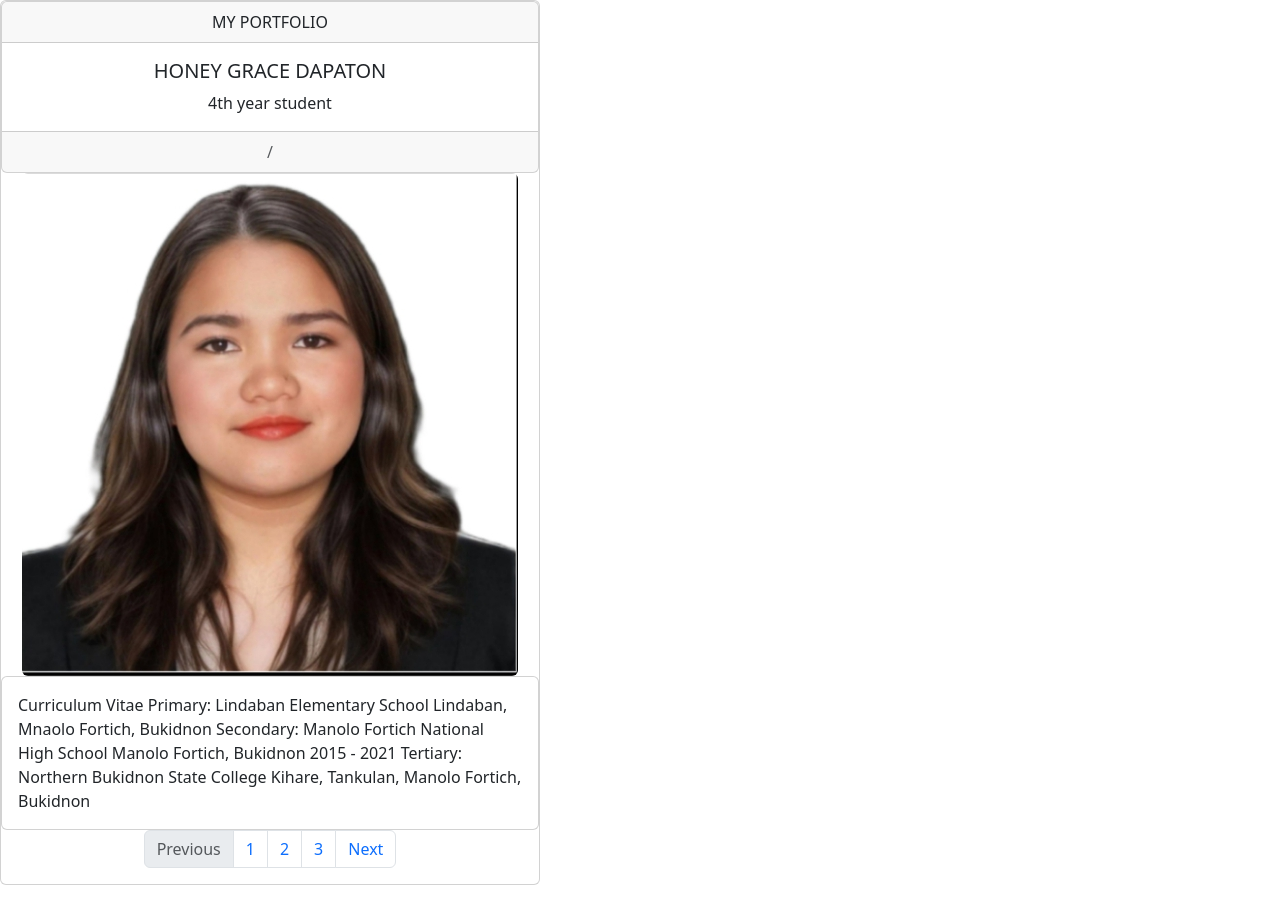
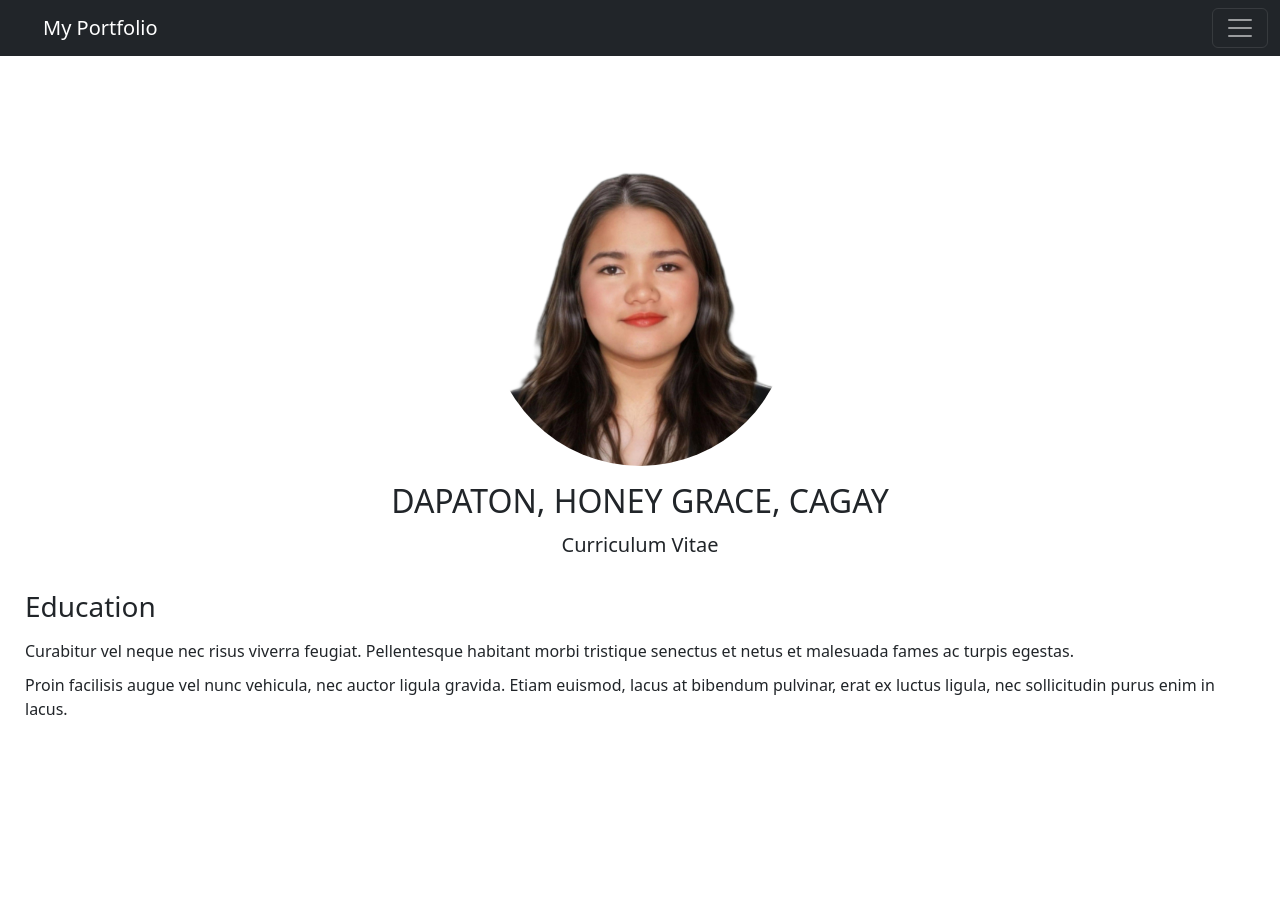
Before and after one commit to HoneyDapaton1/Dapaton---Portfolio, a plain HTML site: page index.html in a window 1280 px wide. After the commit the page ends 800 px from the top, so only its background shows below. Drawn offline with nearby package versions, Linux system fonts and the light colour scheme.

Commit message:
changed the design

```diff
--- a/index.html
+++ b/index.html
@@ -1,63 +1,54 @@
-<!DOCTYPE html>
-<html lang="en">
+<!doctype html>
+<html lang="ar">
+  <head>
+    <meta charset="utf-8">
+    <meta name="viewport" content="width=device-width, initial-scale=1">
+    <link rel="stylesheet" href="https://cdn.jsdelivr.net/npm/bootstrap@5.2.3/dist/css/bootstrap.rtl.min.css" integrity="sha384-DOXMLfHhQkvFFp+rWTZwVlPVqdIhpDVYT9csOnHSgWQWPX0v5MCGtjCJbY6ERspU" crossorigin="anonymous">
 
-    <link href="https://cdn.jsdelivr.net/npm/bootstrap@5.3.3/dist/css/bootstrap.min.css" rel="stylesheet" integrity="sha384-QWTKZyjpPEjISv5WaRU9OFeRpok6YctnYmDr5pNlyT2bRjXh0JMhjY6hW+ALEwIH" crossorigin="anonymous">
-    <script src="https://cdn.jsdelivr.net/npm/bootstrap@5.3.3/dist/js/bootstrap.bundle.min.js" integrity="sha384-YvpcrYf0tY3lHB60NNkmXc5s9fDVZLESaAA55NDzOxhy9GkcIdslK1eN7N6jIeHz" crossorigin="anonymous"></script>
-    <import src="index.css"> </import>
-    <head>
-    <meta charset="UTF-8">
-    <meta name="viewport" content="width=device-width, initial-scale=1.0">
-    <title>My Portfolio</title>
-</head>
+    <title>Portfolio</title>
+  </head>
+  <body style="padding-top: 70px; overflow-y: auto;">
+    <script src="https://cdn.jsdelivr.net/npm/bootstrap@5.2.3/dist/js/bootstrap.bundle.min.js" integrity="sha384-kenU1KFdBIe4zVF0s0G1M5b4hcpxyD9F7jL+jjXkk+Q2h455rYXK/7HAuoJl+0I4" crossorigin="anonymous"></script>
 
-<body>
-    <div class="card mb-3" style="max-width: 540px;">
-    <div class="card text-center">
-        <div class="card-header">
-          MY PORTFOLIO
-        </div>
-        <div class="card-body">
-          <h5 class="card-title">HONEY GRACE DAPATON</h5>
-          <p class="card-text">4th year student</p>
-        </div>
-        <div class="card-footer text-body-secondary">
-          /
+    <!-- Navbar -->
+    <nav class="navbar navbar-dark bg-dark fixed-top">
+      <div class="container-fluid">
+        <a class="navbar-brand" href="#" style="padding-left: 15px; padding-right: 15px;">My Portfolio</a>
+        <button class="navbar-toggler" type="button" data-bs-toggle="offcanvas" data-bs-target="#offcanvasDarkNavbar" aria-controls="offcanvasDarkNavbar">
+          <span class="navbar-toggler-icon"></span>
+        </button>
+        <div class="offcanvas offcanvas-start text-bg-dark" tabindex="-1" id="offcanvasDarkNavbar" aria-labelledby="offcanvasDarkNavbarLabel">
+          <div class="offcanvas-header" style="padding-left: 15px; padding-right: 15px;">
+            <h5 class="offcanvas-title" id="offcanvasDarkNavbarLabel" style="margin-bottom: 10px;">Know her more</h5>
+            <button type="button" class="btn-close btn-close-white" data-bs-dismiss="offcanvas" aria-label="Close"></button>
+          </div>
+          <div class="offcanvas-body" style="padding-left: 15px; padding-right: 15px;">
+            <ul class="navbar-nav justify-content-end flex-grow-1 pe-3">
+              <li class="nav-item">
+                <a class="nav-link active" aria-current="page" href="#" style="margin-bottom: 10px;">Likes/Dislikes</a>
+              </li>
+              <li class="nav-item">
+                <a class="nav-link" href="#" style="margin-bottom: 10px;">Favorite Quote</a>
+              </li>
+              <li class="nav-item">
+                <a class="nav-link" href="#" style="margin-bottom: 10px;">Skills</a>
+              </li>
+            </ul>
+          </div>
         </div>
       </div>
+    </nav>
 
+    <div class="container mt-5 pt-5 text-center" style="margin-top: 100px; padding-left: 15px; padding-right: 15px;">
+      <img src="./img/idphoto.jpg" alt="Profile Photo" style="width: 300px; height: 300px; border-radius: 50%; object-fit: cover;">
+      <h2 class="mt-3" style="margin-top: 15px;">DAPATON, HONEY GRACE, CAGAY</h2>
+      <p class="lead" style="margin-top: 10px;">Curriculum Vitae</p>
+    </div>
 
-      <img src="./img/Screenshot_20250114-111432_1.png" class="rounded mx-auto d-block" alt="...">
-
-      <div class="card">
-        <div class="card-body">
-          Curriculum Vitae
-
-          Primary:          Lindaban Elementary School
-                            Lindaban, Mnaolo Fortich, Bukidnon
-
-          Secondary:        Manolo Fortich National High School
-                            Manolo Fortich, Bukidnon
-                            2015 - 2021
-
-          Tertiary:         Northern Bukidnon State College
-                            Kihare, Tankulan, Manolo Fortich, Bukidnon
-
-
-        </div>
-      </div>
-
-    <nav aria-label="Page navigation example">
-        <ul class="pagination justify-content-center">
-          <li class="page-item disabled">
-            <a class="page-link">Previous</a>
-          </li>
-          <li class="page-item"><a class="page-link" href="#">1</a></li>
-          <li class="page-item"><a class="page-link" href="#">2</a></li>
-          <li class="page-item"><a class="page-link" href="#">3</a></li>
-          <li class="page-item">
-            <a class="page-link" href="#">Next</a>
-          </li>
-        </ul>
-      </nav>
-</body>
+    <div class="c" style="margin-left: 15px; margin-right: 15px; padding-left: 10px; padding-right: 10px; margin-top: 20px; padding-top: 10px;">
+      <h3 style="margin-bottom: 15px;">Education</h3>
+      <p style="margin-bottom: 10px;">Curabitur vel neque nec risus viverra feugiat. Pellentesque habitant morbi tristique senectus et netus et malesuada fames ac turpis egestas.</p>
+      <p style="margin-bottom: 10px;">Proin facilisis augue vel nunc vehicula, nec auctor ligula gravida. Etiam euismod, lacus at bibendum pulvinar, erat ex luctus ligula, nec sollicitudin purus enim in lacus.</p>
+    </div>
+  </body>
 </html>
```
Also changed, not shown: img/Screenshot_20250114-111432_1.png (deleted), img/idphoto.jpg (added).
